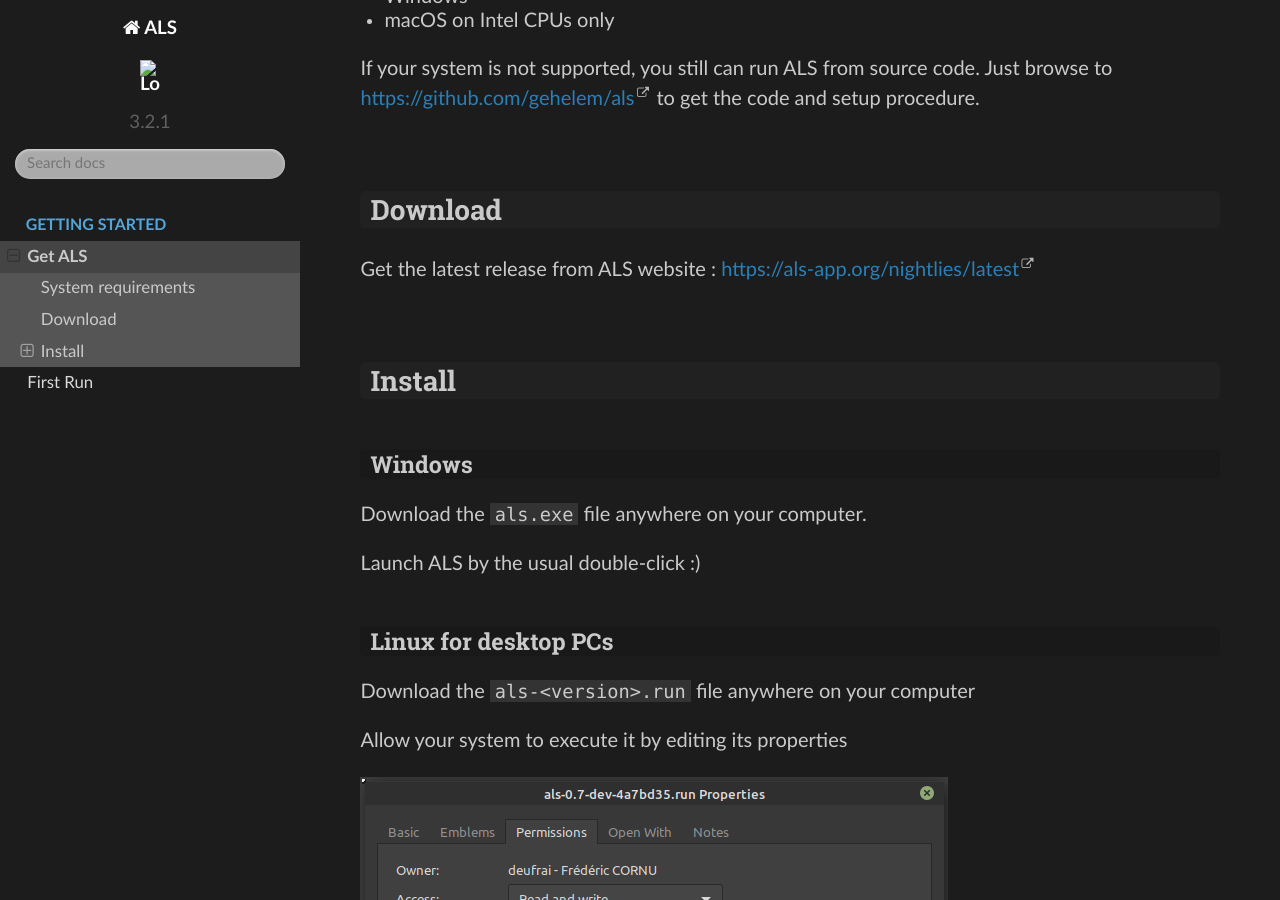
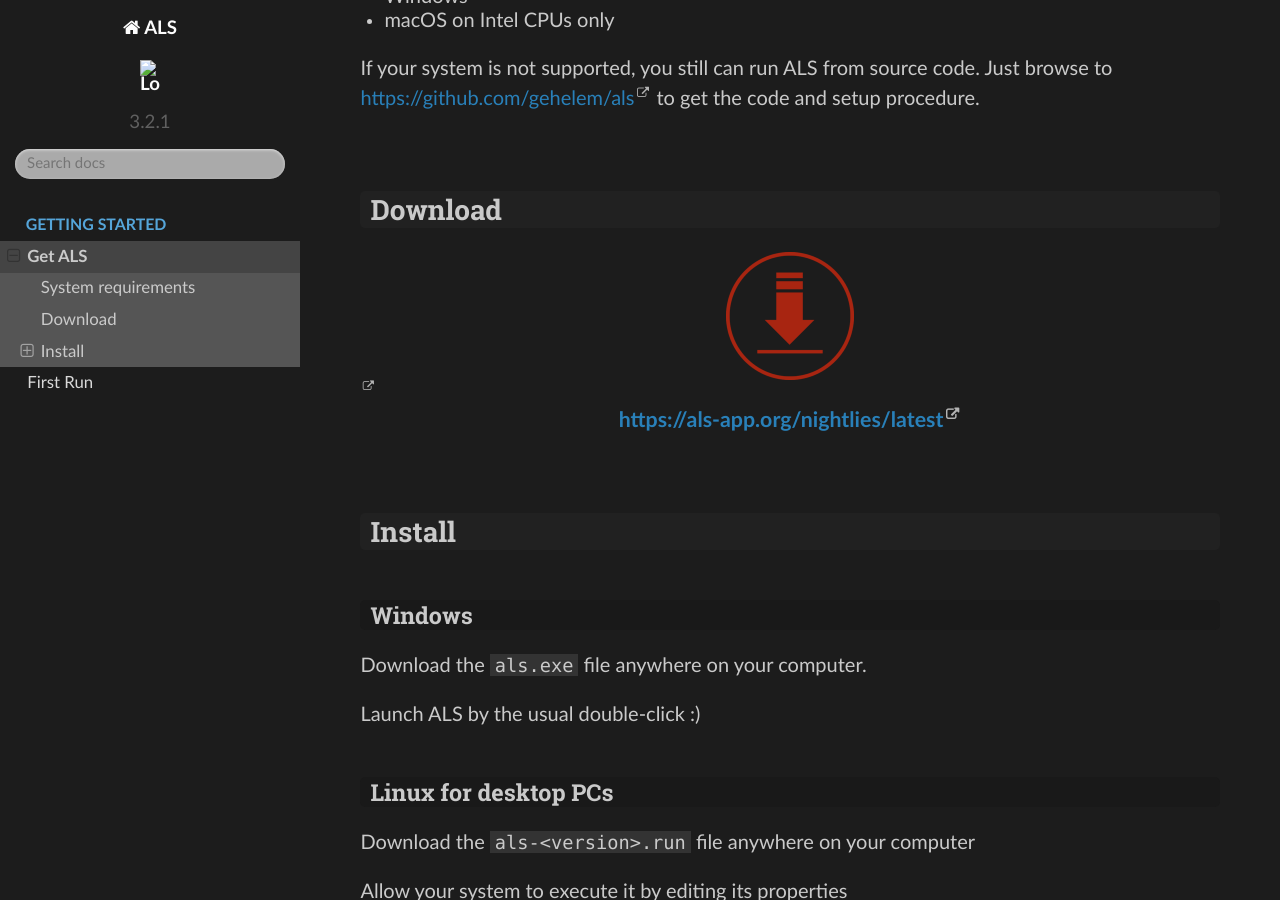
Before and after one commit to gehelem/als, a Sphinx documentation site: the page built from docs/get_als.rst, in a window 1280 px wide and 900 px high, scrolled down 425 px. Built offline with Sphinx 7.4.7 and the Read the Docs theme 2.0.0, drawn with Linux system fonts in a browser that asks for light colours.

Commit message:
add big download button / logo

```diff
--- a/docs/get_als.rst
+++ b/docs/get_als.rst
@@ -19,7 +19,11 @@ Just browse to https://github.com/gehelem/als to get the code and setup procedur
 Download
 ========
 
-Get the latest release from ALS website : https://als-app.org/nightlies/latest
+.. image:: ./_img/download.png
+   :target: https://als-app.org/nightlies/latest
+   :align: center
+
+.. centered:: https://als-app.org/nightlies/latest
 
 Install
 =======
--- a/docs/index.rst
+++ b/docs/index.rst
@@ -8,7 +8,7 @@ electronically assisted astronomers and astrophotographers.
    :alt: ALS main window
    :width: 100%
 
-**ALS is not intrusive** : Leave your setup as it is and tell ALS to monitor the folder where your frames are saved.
+**ALS is not intrusive** : Keep your setup as it is and tell ALS to monitor the folder where your frames are saved.
 
 Each time a new frame is captured and written to file, ALS aligns and stacks it with the previous ones.
 
```
Also changed, not shown: docs/_img/download.png (added).
